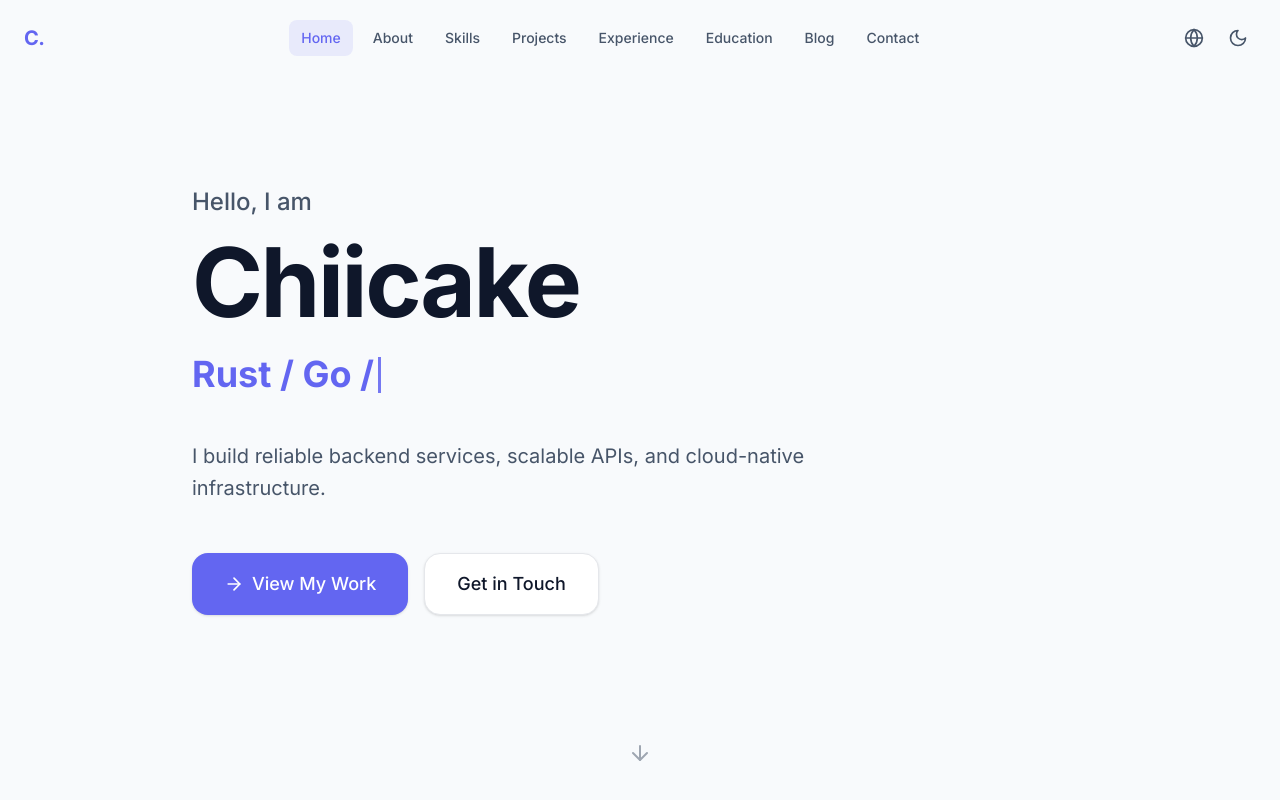
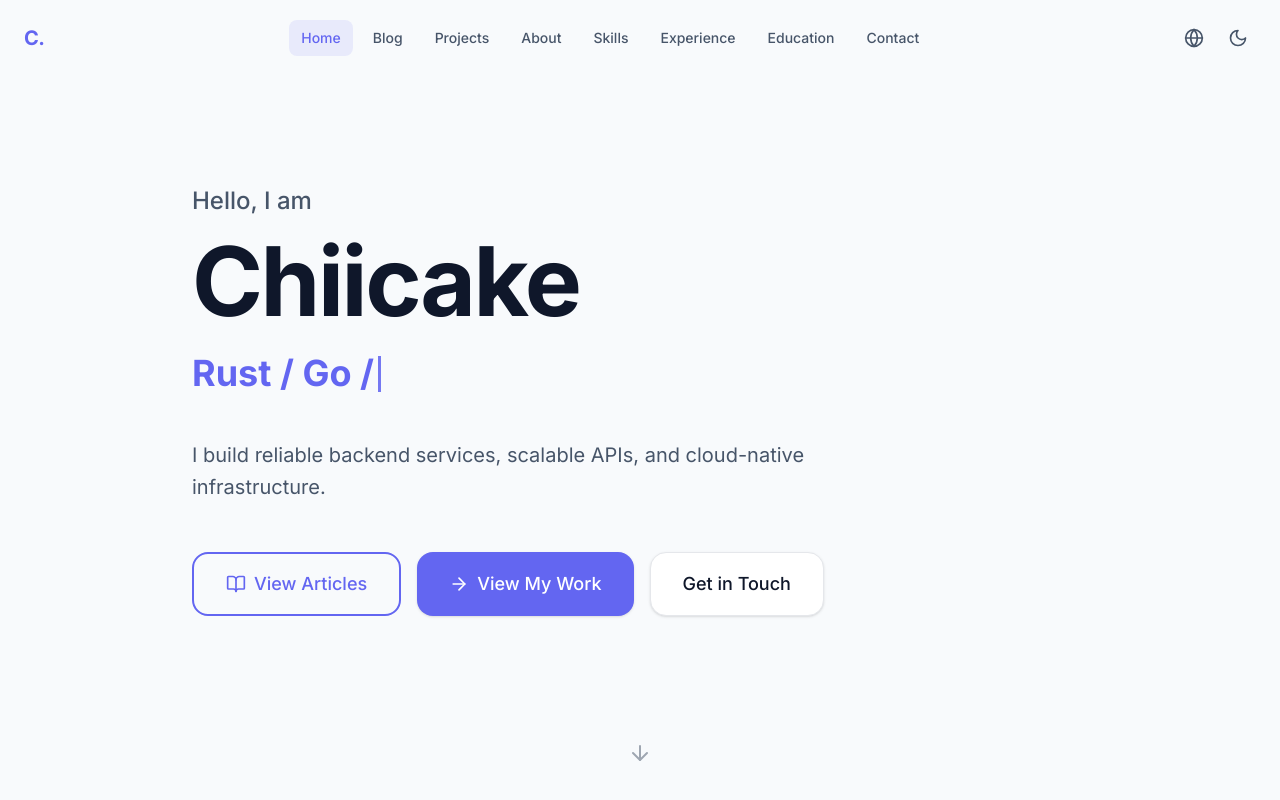
Before and after one commit to Chiicake/Chiicake.github.io, a React (Vite) app: page / in a window 1280 px wide. Shown: the top 800 px of the page. Built offline with nearby package versions, Linux system fonts and the light colour scheme.

Commit message:
update blog

```diff
--- a/src/components/layout/Header.tsx
+++ b/src/components/layout/Header.tsx
@@ -14,12 +14,12 @@ interface NavItem {
 
 const navItems: NavItem[] = [
   { id: 'top', label: 'nav.home' },
+  { id: 'blog', label: 'nav.blog', isRoute: true, routePath: '/blog' },
+  { id: 'projects', label: 'nav.projects' },
   { id: 'about', label: 'nav.about' },
   { id: 'skills', label: 'nav.skills' },
-  { id: 'projects', label: 'nav.projects' },
   { id: 'experience', label: 'nav.experience' },
   { id: 'education', label: 'nav.education' },
-  { id: 'blog', label: 'nav.blog', isRoute: true, routePath: '/blog' },
   { id: 'contact', label: 'nav.contact' },
 ];
 
@@ -47,7 +47,7 @@ export function Header() {
     if (location.pathname !== '/') return;
 
     const observers = new Map<string, IntersectionObserver>();
-    const sectionIds = ['about', 'skills', 'projects', 'experience', 'education', 'blog', 'contact'];
+    const sectionIds = ['blog', 'projects', 'about', 'skills', 'experience', 'education', 'contact'];
 
     const handleScrollForTop = () => {
       if (window.scrollY < 200) {
--- a/src/i18n/locales/en.json
+++ b/src/i18n/locales/en.json
@@ -27,6 +27,7 @@
       "Distributed Systems Builder"
     ],
     "description": "I build reliable backend services, scalable APIs, and cloud-native infrastructure.",
+    "ctaBlog": "View Articles",
     "ctaPrimary": "View My Work",
     "ctaSecondary": "Get in Touch"
   },
--- a/src/i18n/locales/zh.json
+++ b/src/i18n/locales/zh.json
@@ -27,6 +27,7 @@
       "分布式系统构建者"
     ],
     "description": "专注构建高可靠后端服务、可扩展 API 与云原生基础设施。",
+    "ctaBlog": "查看文章",
     "ctaPrimary": "查看我的作品",
     "ctaSecondary": "联系我"
   },
--- a/src/pages/BlogArticle.tsx
+++ b/src/pages/BlogArticle.tsx
@@ -6,7 +6,6 @@ import remarkGfm from 'remark-gfm';
 import remarkMath from 'remark-math';
 import rehypeKatex from 'rehype-katex';
 import 'katex/dist/katex.min.css';
-import { ScrollReveal } from '../components/animations/ScrollReveal';
 import { ArrowLeft, Calendar, Clock } from 'lucide-react';
 
 interface BlogArticleMeta {
@@ -113,7 +112,6 @@ export default function BlogArticle() {
 
   return (
     <div className="py-12">
-      <ScrollReveal>
       <Link
         to="/blog"
         className="inline-flex items-center gap-2 text-sm text-[var(--color-text-secondary)] hover:text-[var(--color-accent)] transition-colors mb-8"
@@ -174,7 +172,6 @@ export default function BlogArticle() {
           {t('blog.backToList')}
         </Link>
       </div>
-      </ScrollReveal>
     </div>
   );
 }
--- a/src/pages/Home.tsx
+++ b/src/pages/Home.tsx
@@ -1,6 +1,6 @@
 import { useTranslation } from 'react-i18next';
 import { motion, useReducedMotion } from 'motion/react';
-import { ArrowDown, ArrowRight } from 'lucide-react';
+import { ArrowDown, ArrowRight, BookOpen } from 'lucide-react';
 import { Button } from '../components/ui/Button';
 import { TypewriterText } from '../components/ui/TypewriterText';
 import { ScrollReveal } from '../components/animations/ScrollReveal';
@@ -48,6 +48,9 @@ export default function Home() {
 
         <ScrollReveal delay={0.5}>
           <div className="flex flex-wrap gap-4">
+            <Button onClick={() => document.getElementById('blog')?.scrollIntoView({ behavior: 'smooth' })} variant="outline" size="lg" icon={<BookOpen size={20} />}>
+              {t('hero.ctaBlog')}
+            </Button>
             <Button onClick={() => document.getElementById('projects')?.scrollIntoView({ behavior: 'smooth' })} size="lg" icon={<ArrowRight size={20} />}>
               {t('hero.ctaPrimary')}
             </Button>
--- a/src/pages/SinglePage.tsx
+++ b/src/pages/SinglePage.tsx
@@ -30,12 +30,12 @@ export default function SinglePage() {
     <div className="flex flex-col w-full">
       <Home />
       <div className="px-6 max-w-7xl mx-auto w-full">
+        <BlogPreview id="blog" />
+        <Projects id="projects" />
         <About id="about" />
         <Skills id="skills" />
-        <Projects id="projects" />
         <Experience id="experience" />
         <Education id="education" />
-        <BlogPreview id="blog" />
         <Contact id="contact" />
       </div>
     </div>
```
Also changed, not shown: 1 other file (tests, documents, lock files or other folders). Lines whose indentation alone changed are shown as unchanged.
